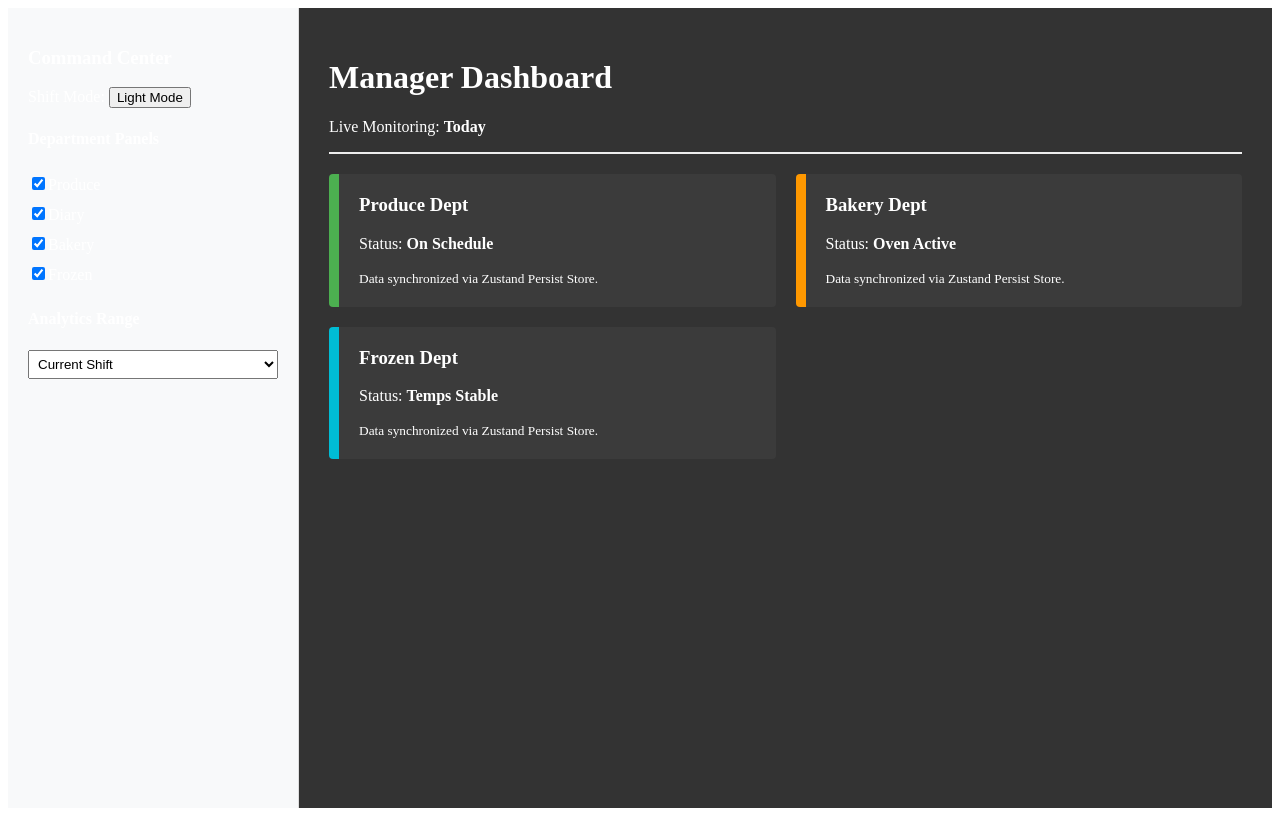
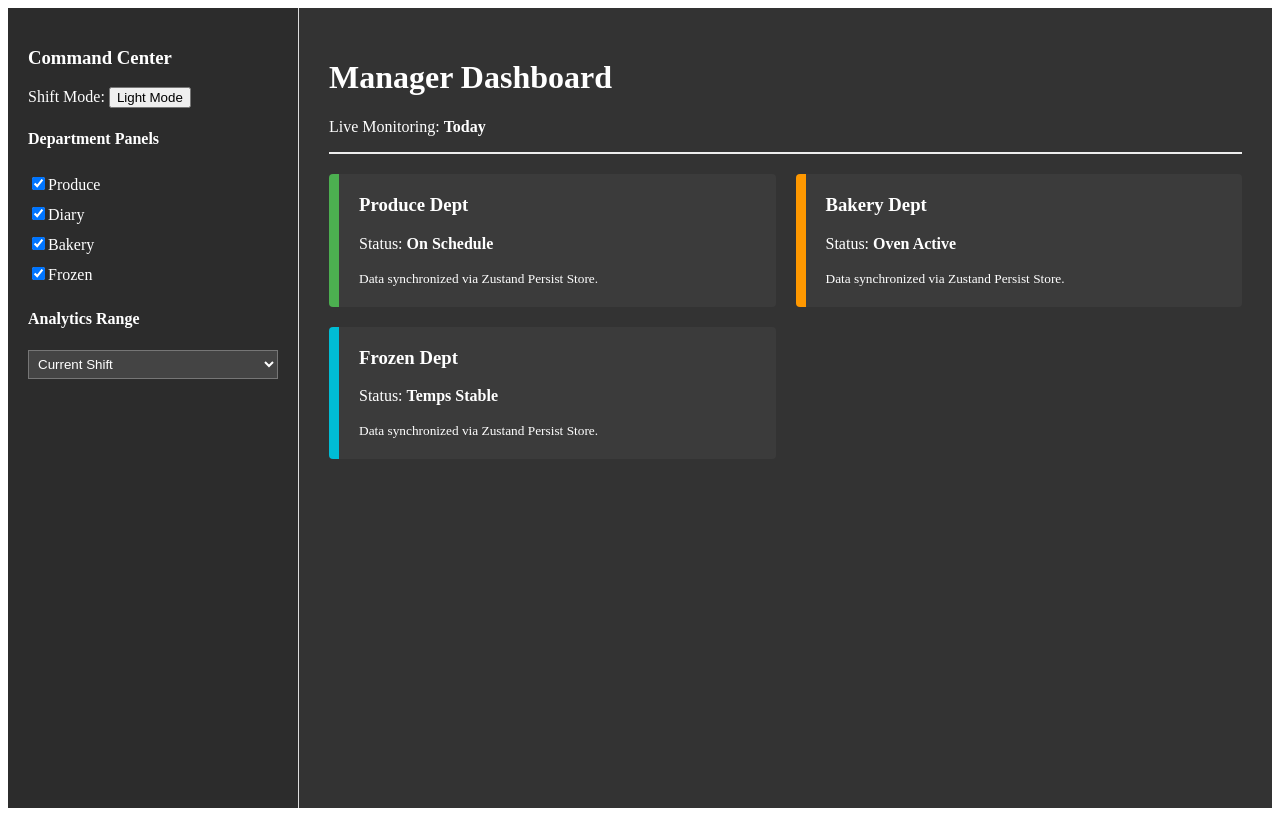
Before and after one commit to CoreyMaltby/command-centre-with-zustand, a React (Vite) app: page / in a window 1280 px wide. Built offline with nearby package versions, Linux system fonts and the light colour scheme.

Commit message:
feat: refactor CommandSidebar styles for improved readability and theme support

```diff
--- a/src/components/CommandSidebar.jsx
+++ b/src/components/CommandSidebar.jsx
@@ -3,8 +3,18 @@ import { useStore } from '../store';
 export default function CommandSidebar() {
     const { departments, toggleDepartment, managerTheme, toggleManagerTheme, reportRange, setReportRange } = useStore();
 
+    // Sidebar styles
+    const sidebarStyle = {
+        padding: '20px',
+        borderRight: '1px solid #ddd',
+        minWidth: '250px',
+        backgroundColor: managerTheme === 'light' ? '#f8f9fa' : '#2c2c2c',
+        color: managerTheme === 'light' ? '#000' : '#fff',
+        transition: 'all 0.3s ease',
+    };
+
     return (
-        <aside style={{ padding: '20px', borderRight: '1px solid #ddd', minWidth: '250px', background: '#f8f9fa' }}>
+        <aside style={sidebarStyle}>
             <h3>Command Center</h3>
 
             <div style={{ marginBottom: '20px' }}>
@@ -30,7 +40,10 @@ export default function CommandSidebar() {
 
             <div style={{ marginTop: '20px' }}>
                 <h4>Analytics Range</h4>
-                <select value={reportRange} onChange={(e) => setReportRange(e.target.value)} style={{ width: '100%', padding: '5px' }}>
+                <select value={reportRange} onChange={(e) => setReportRange(e.target.value)} style={{
+                    width: '100%', padding: '5px', backgroundColor: managerTheme === 'professional' ? '#fff' : '#444',
+                    color: managerTheme === 'professional' ? '#000' : '#fff'
+                }}>
                     <option value="Today">Current Shift</option>
                     <option value="7d">Weekly Audit</option>
                     <option value="30d">Monthly Forecast</option>
```
